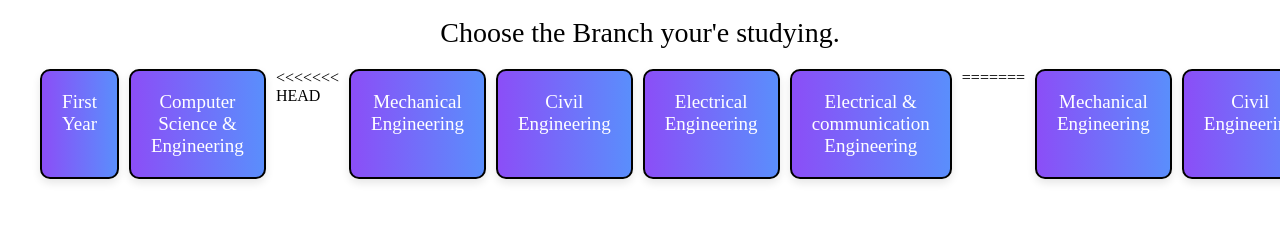
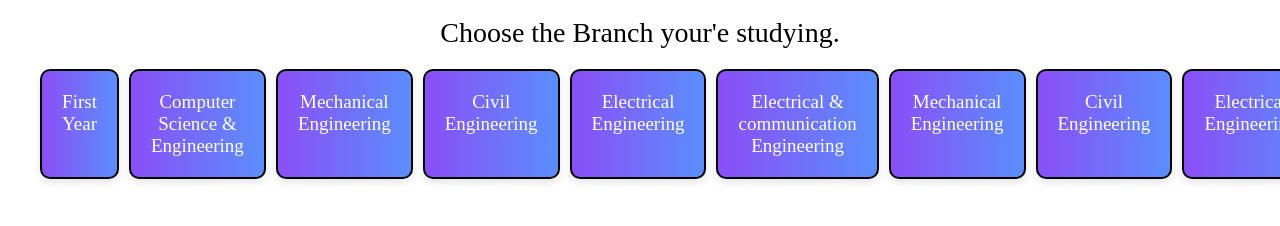
Before and after one commit to DevAnantaNsethy/RITNoteHub, a plain HTML site: page index.html in a window 1280 px wide. Shown: the part 573-799 px from the top of the page. Drawn offline with Linux system fonts and the light colour scheme.

Commit message:
Update index.html

```diff
--- a/index.html
+++ b/index.html
@@ -54,17 +54,15 @@
 
             <div class="category-card" ><a href="#1st_year ">First Year</a></div>
             <div class="category-card"><a href="cse.html">Computer Science & Engineering</a></div>
-<<<<<<< HEAD
             <div class="category-card"><a href="mech.html">Mechanical Engineering</a></div>
             <div class="category-card"><a href="civil.html">Civil Engineering</a></div>
             <div class="category-card"><a href="EE.html">Electrical Engineering</a></div>
             <div class="category-card" ><a href="ece.html">Electrical & communication Engineering</a></div>
-=======
             <div class="category-card"><a href="#CSE">Mechanical Engineering</a></div>
             <div class="category-card"><a href="#CSE">Civil Engineering</a></div>
             <div class="category-card"><a href="#CSE">Electrical Engineering</a></div>
             <div class="category-card" ><a href="#CSE">Electrical & communication Engineering</a></div>
->>>>>>> 73b9f649e0db28d7066111b1abf14a6be19dd9f6
+
         <div class="category-cards">
         </div>
 
```
